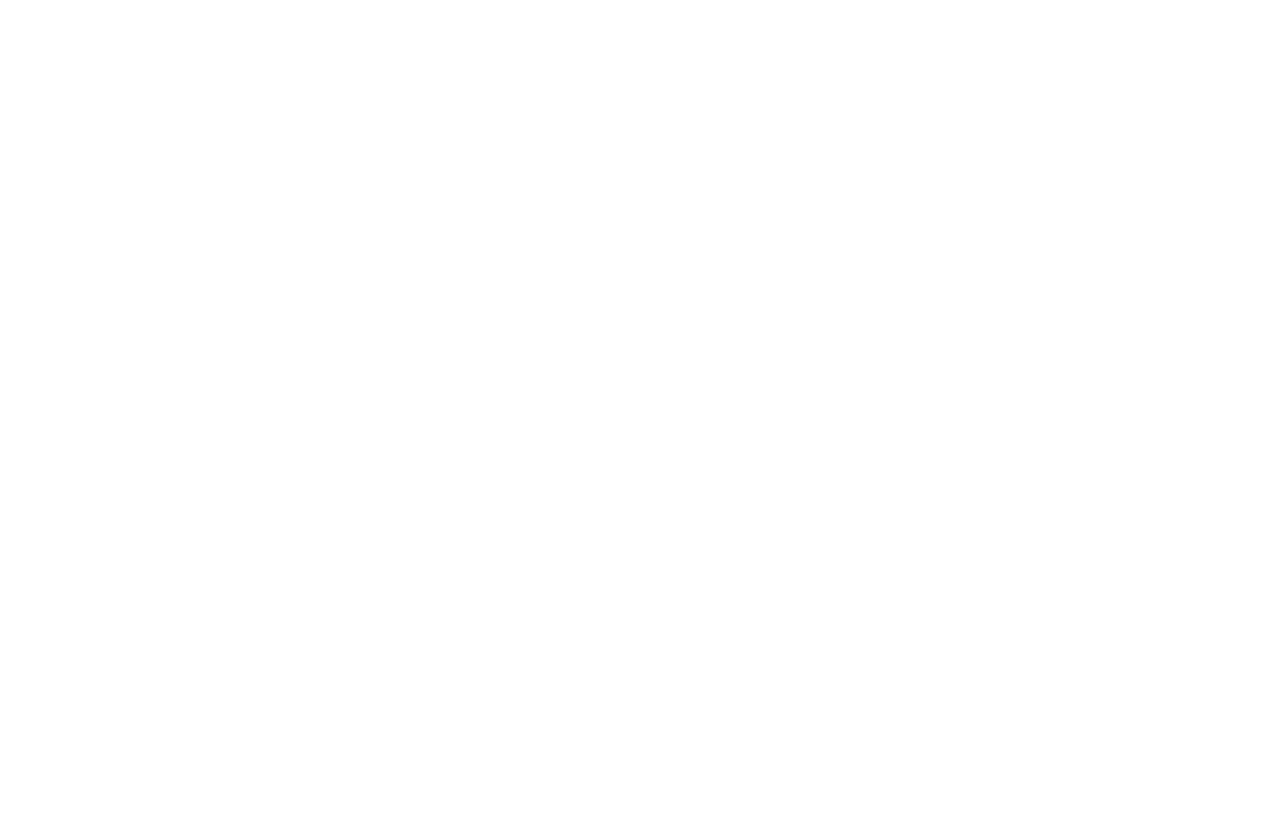
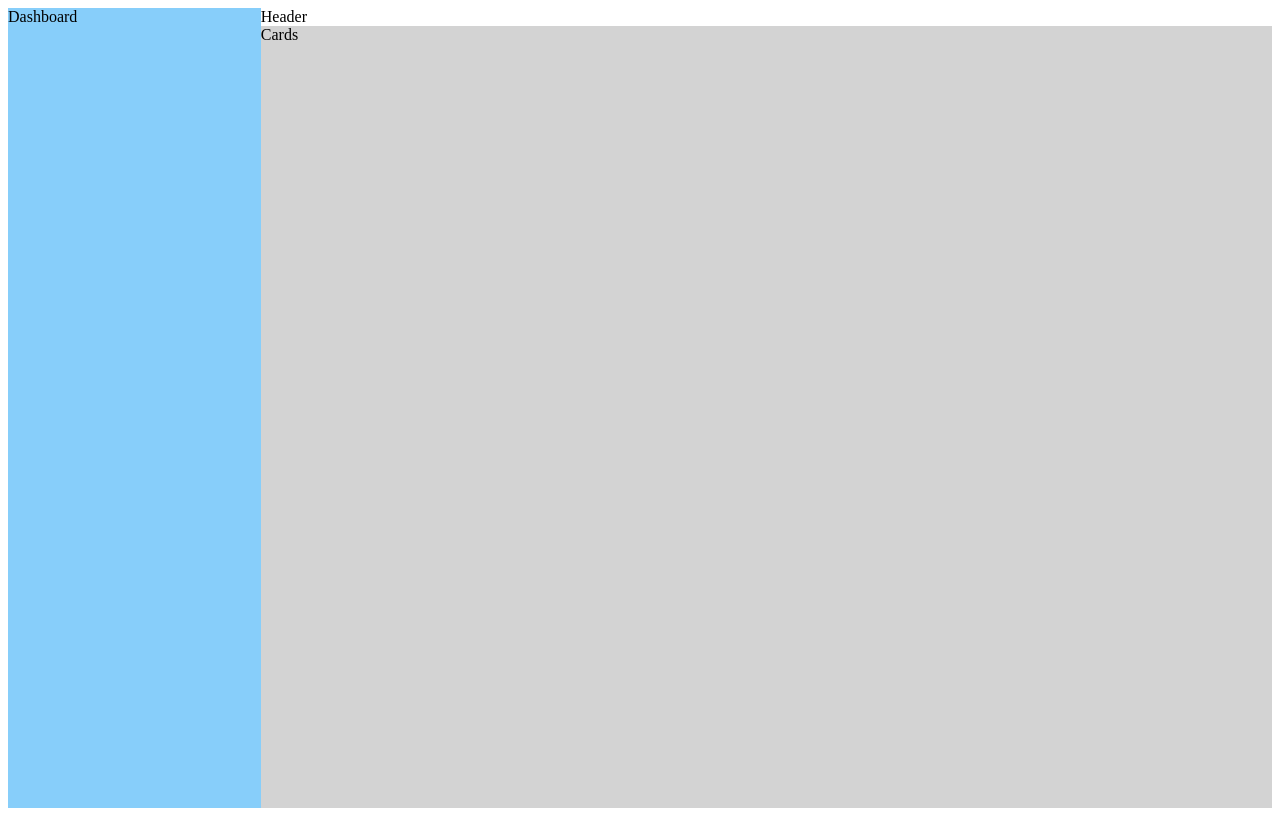
Before and after one commit to duhnuker/Admin-Dashboard, a plain HTML site: page index.html in a window 1280 px wide. Drawn offline with Linux system fonts and the light colour scheme.

Commit message:
layout set

```diff
--- a/index.html
+++ b/index.html
@@ -8,6 +8,16 @@
     <link rel="stylesheet" href="styles.css">
 </head>
 <body>
+    <div class="container">
+        <div class="sidebar">Dashboard</div>
+    <div class="right-side">
+        <div class="header">Header</div>
+        <div class="content-container">
+            Cards
+        </div>
+    </div>
+    </div>
+
 
 </body>
 </html>
--- a/styles.css
+++ b/styles.css
@@ -0,0 +1,19 @@
+.container {
+    display: grid;
+    grid-template-columns: 1fr 4fr;
+    height: 100vh;
+}
+
+.sidebar {
+    background-color: lightskyblue;
+}
+
+.right-side {
+    grid-column: 2;
+    grid-template-rows: 1fr 2fr 4fr;
+    background-color: lightgrey;
+}
+
+.header {
+    background-color: white;
+}
```
